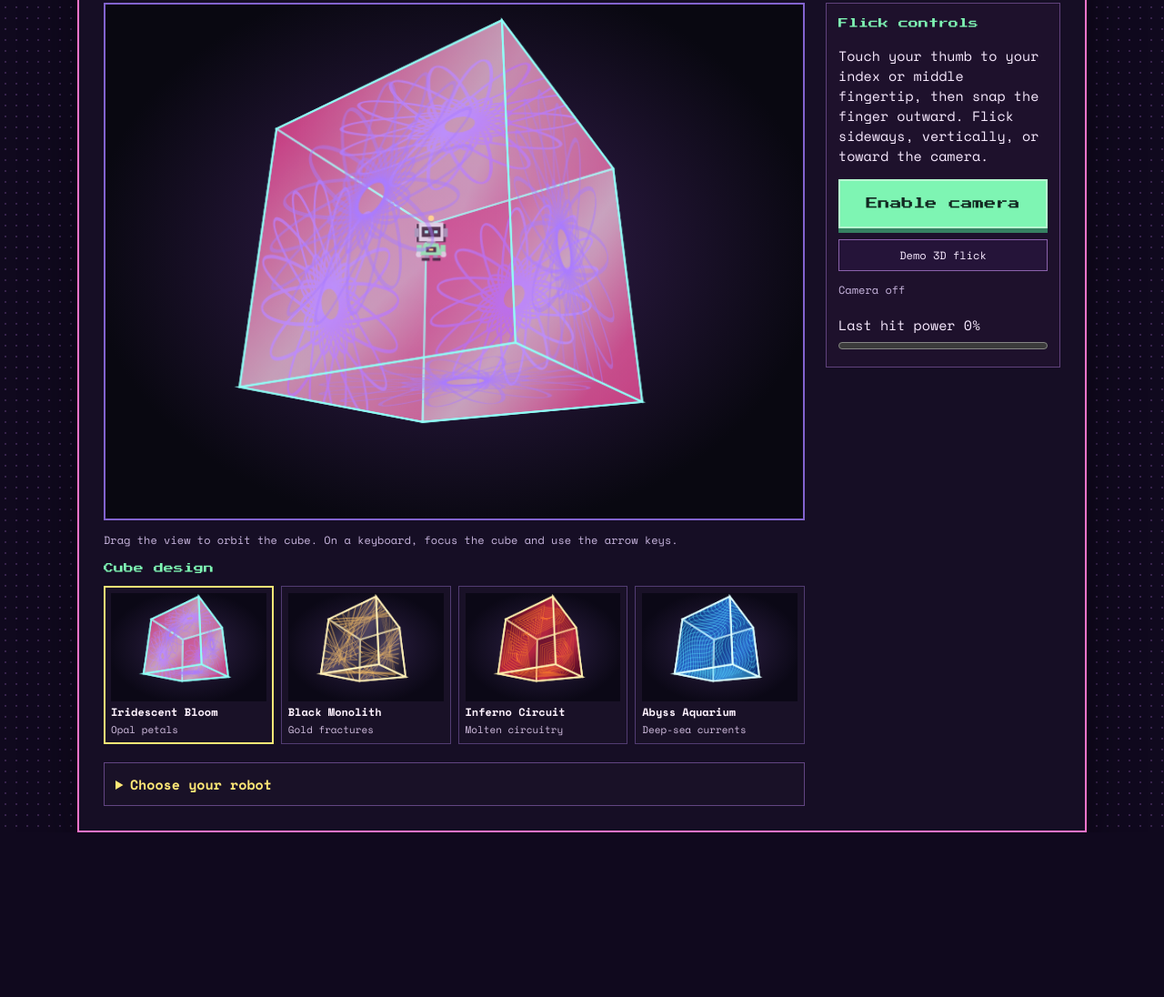
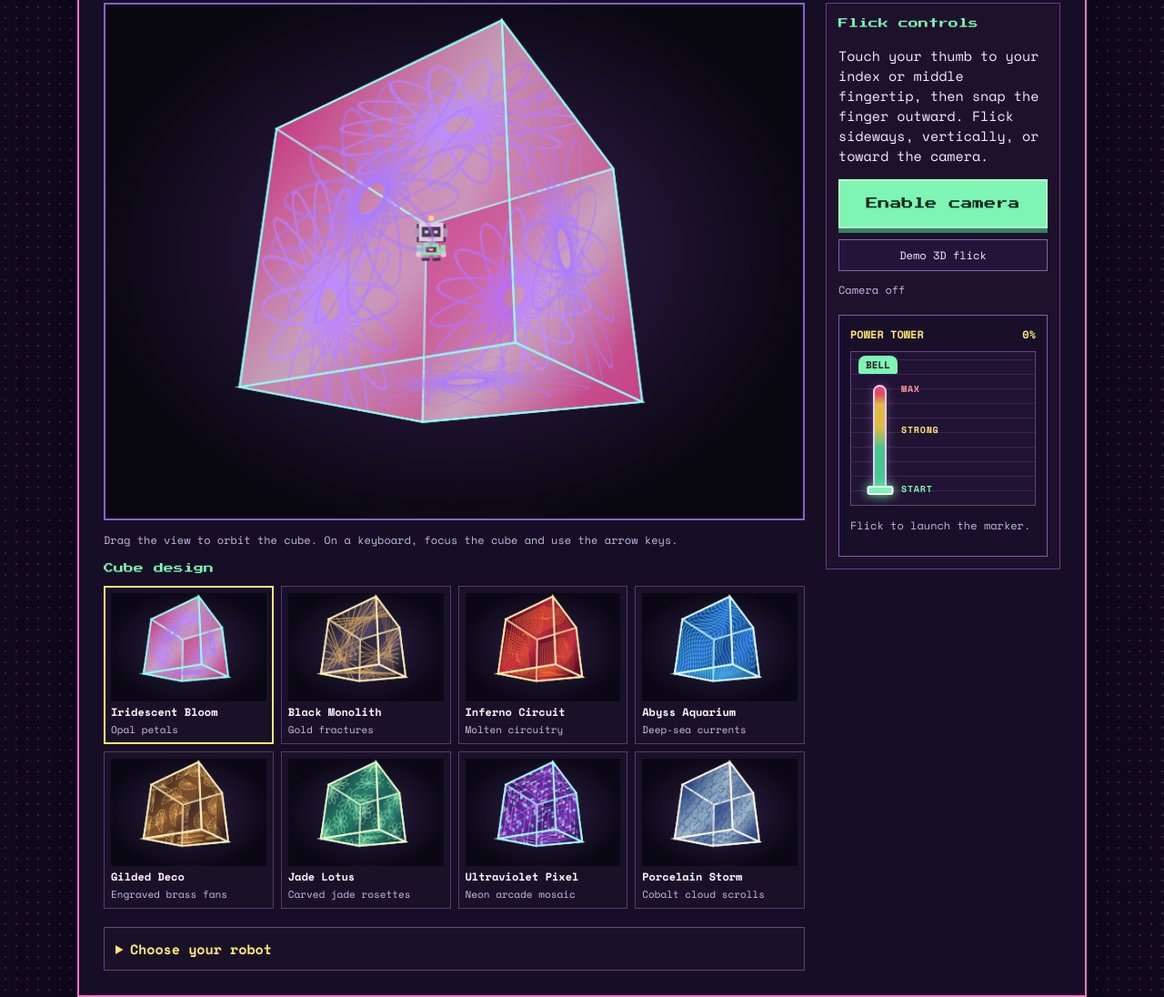
Before and after one commit to srivastavaprisha29-ops/Robomaze, a plain HTML site: page punch-pro.html in a window 1280 px wide. Shown: the part 142-1238 px from the top of the page at 91% size. Before the commit the page ends 1057 px from the top, so only its background shows below. Drawn offline with nearby package versions, Linux system fonts and the light colour scheme.

Commit message:
Add four cube designs and a carnival power tower

```diff
--- a/pro-cube.mjs
+++ b/pro-cube.mjs
@@ -3,6 +3,10 @@ export const materials = [
   { name: 'Black Monolith', design: 'Gold fractures', colors: ['#171522','#655a77','#f4bc65','#fff0b8'] },
   { name: 'Inferno Circuit', design: 'Molten circuitry', colors: ['#620620','#fa304a','#ff882b','#fff0ae'] },
   { name: 'Abyss Aquarium', design: 'Deep-sea currents', colors: ['#073c8a','#297bfc','#5feeff','#ddffff'] },
+  { name: 'Gilded Deco', design: 'Engraved brass fans', colors: ['#332019','#aa6b2b','#ffcc73','#fff0bf'] },
+  { name: 'Jade Lotus', design: 'Carved jade rosettes', colors: ['#124846','#2aa780','#a9f8bd','#eaffd3'] },
+  { name: 'Ultraviolet Pixel', design: 'Neon arcade mosaic', colors: ['#291360','#7f37cf','#f89bff','#a9ffff'] },
+  { name: 'Porcelain Storm', design: 'Cobalt cloud scrolls', colors: ['#1c428d','#d6f4ff','#12448c','#fff8e6'] },
 ];
 
 const corners = [[-1,-1,-1],[1,-1,-1],[1,1,-1],[-1,1,-1],[-1,-1,1],[1,-1,1],[1,1,1],[-1,1,1]];
@@ -45,17 +49,55 @@ function artwork(ctx, index, w, h, colors) {
       polygon(ctx, [[w*.16+d,h*.09+d],[w*.84-d,h*.09+d],[w*.84-d,h*.65-d/2],[w*.58,h*.91-d],[w*.16+d,h*.68-d/2]]);
       ctx.stroke();
     }
-  } else {
+  } else if (index === 3) {
     for(let i=0;i<15;i++) {
       ctx.beginPath();
       ctx.moveTo(0,i*17);
       ctx.bezierCurveTo(w*.32,i*17-72,w*.65,i*17+67,w,i*17-15);
       ctx.stroke();
     }
+  } else if (index === 4) {
+    for (const [x,y] of [[55,188],[165,188],[110,109],[55,30],[165,30]]) {
+      ctx.beginPath();
+      for (let ray=0;ray<=8;ray++) {
+        const angle=Math.PI+ray*Math.PI/8;
+        ctx.moveTo(x,y);ctx.lineTo(x+Math.cos(angle)*45,y+Math.sin(angle)*45);
+      }
+      ctx.stroke();
+      ctx.beginPath();ctx.arc(x,y,45,Math.PI,2*Math.PI);ctx.stroke();
+    }
+  } else if (index === 5) {
+    for(const [x,y] of [[110,110],[23,23],[197,23],[23,197],[197,197]]) {
+      ctx.save();ctx.translate(x,y);
+      for(let petal=0;petal<8;petal++){
+        ctx.rotate(Math.PI/4);
+        ctx.beginPath();ctx.moveTo(0,0);
+        ctx.quadraticCurveTo(-24,-24,0,-49);
+        ctx.quadraticCurveTo(24,-24,0,0);ctx.stroke();
+      }
+      ctx.restore();
+    }
+  } else if (index === 6) {
+    for(let y=0;y<11;y++)for(let x=0;x<11;x++){
+      if ((x*7+y*11)%9>3)continue;
+      ctx.fillStyle=colors[(x+y)%3+1];
+      ctx.fillRect(x*20+3,y*20+3,14,14);
+    }
+    ctx.strokeRect(32,32,156,156);ctx.strokeRect(65,65,90,90);
+  } else {
+    for(let i=0;i<5;i++){
+      ctx.beginPath();ctx.moveTo(0,22+i*44);
+      for(let j=0;j<4;j++){
+        const x=j*55,y=22+i*44;
+        ctx.bezierCurveTo(x+10,y-33,x+46,y-33,x+43,y-4);
+        ctx.bezierCurveTo(x+40,y+17,x+15,y+1,x+55,y);
+      }
+      ctx.stroke();
+    }
   }
 }
 
-export function drawProCube(ctx, index, yaw, pitch, robot, collision, paintRobot) {
+export function drawProCube(ctx, index, yaw, pitch, robot, collision, paintRobot, burst = 0) {
   const {width:w,height:h} = ctx.canvas;
   const colors=materials[index].colors;
   const project = ([x,y,z]) => {
@@ -84,6 +126,32 @@ export function drawProCube(ctx, index, yaw, pitch, robot, collision, paintRobot
     ctx.lineWidth=2.8;
     artwork(ctx,index,220,220,colors);
     ctx.restore();
+    if (burst > 0) {
+      ctx.save();
+      polygon(ctx,screen);
+      ctx.clip();
+      ctx.transform((b[0]-a[0])/220,(b[1]-a[1])/220,(d[0]-a[0])/220,(d[1]-a[1])/220,a[0],a[1]);
+      ctx.globalAlpha = Math.min(.9, burst * 1.8);
+      ctx.lineWidth = 5;
+      const shift = (1-burst)*120;
+      for (let lane=0; lane<7; lane++) {
+        const y=lane*39-30;
+        ctx.strokeStyle=['#f9ff67','#ff53bd','#55fff1','#ad8cff'][ (lane+i)%4 ];
+        ctx.shadowColor=ctx.strokeStyle;
+        ctx.shadowBlur=10;
+        ctx.beginPath();
+        ctx.moveTo(-150,y+shift);
+        ctx.lineTo(28+lane*7,y+shift);
+        ctx.lineTo(28+lane*7,y+shift-26);
+        ctx.lineTo(137+lane*6,y+shift-26);
+        ctx.lineTo(137+lane*6,y+shift+5);
+        ctx.lineTo(370,y+shift+5);
+        ctx.stroke();
+      }
+      ctx.restore();
+    }
+    ctx.save();
+    ctx.restore();
     polygon(ctx,screen);
     ctx.strokeStyle=colors[3];
     ctx.lineWidth=collision?.face===i ? 2+collision.strength*8 : 2;
--- a/punch-pro.html
+++ b/punch-pro.html
@@ -35,8 +35,17 @@
           <button class="secondary" id="pro-demo">Demo 3D flick</button>
         </div>
         <p class="camera-label" id="pro-status" role="status">Camera off</p>
-        <label for="pro-power">Last hit power <output id="pro-value">0%</output></label>
-        <progress class="punch-meter" id="pro-power" max="100" value="0"></progress>
+        <div class="strike-score">
+          <div class="strike-label">POWER TOWER <output id="pro-value">0%</output></div>
+          <div class="strike-tower" id="strike-tower" aria-hidden="true">
+            <div class="strike-bell">BELL</div>
+            <div class="strike-track"><span id="strike-marker"></span></div>
+            <span class="strike-tier strike-red">MAX</span>
+            <span class="strike-tier strike-yellow">STRONG</span>
+            <span class="strike-tier strike-green">START</span>
+          </div>
+          <p id="strike-result" class="hint" role="status">Flick to launch the marker.</p>
+        </div>
       </aside>
     </div>
   </section>
--- a/punch-pro.mjs
+++ b/punch-pro.mjs
@@ -14,6 +14,13 @@ const detect=createFlickDetector({depth:true});
 const position=[0,0,0];
 let velocity=[0,0,0];
 let yaw=.58, pitch=-.4, material=0, collision=null, last, frame, drag=null, live=false;
+const tower=get('strike-tower');
+const marker=get('strike-marker');
+const result=get('strike-result');
+const reduceMotion=matchMedia('(prefers-reduced-motion: reduce)');
+let strike=null;
+let markerLevel=0;
+let burst=0;
 let demo=0;
 const status=message=>{if(get('pro-status').textContent!==message)get('pro-status').textContent=message;};
 
@@ -42,8 +49,12 @@ materials.forEach(({name,design},i)=>{
 function launch({x,y,z,power}) {
   velocity=viewDirection([x,y,z],yaw,pitch).map(component=>component*(3.2+power*8));
   const percent=Math.round(power*100);
-  get('pro-power').value=percent;
   get('pro-value').value=percent+'%';
+  strike={target:Math.min(1.06,power/.86),elapsed:0,power};
+  markerLevel=0;
+  burst=0;
+  tower.dataset.tier='green';
+  result.textContent='Marker climbing…';
 }
 
 function orbit(dx,dy) {
@@ -88,19 +99,34 @@ get('pro-demo').onclick=()=>{
   position.fill(0);
   collision=null;
   const directions=[[1,0,0],[0,-1,0],[0,0,-1],[-1,0,0],[0,1,0],[0,0,1]];
-  const [x,y,z]=directions[demo++%directions.length];
-  launch({x,y,z,power:.68});
+  const [x,y,z]=directions[demo%directions.length];
+  const power=[.28,.62,.89,.99][demo++%4];
+  launch({x,y,z,power});
 };
 
 function animate(now) {
   const dt=Math.min(.033,(now-(last??now))/1000);
   last=now;
+  if(strike){
+    strike.elapsed+=dt;
+    const progress=reduceMotion.matches?1:Math.min(1,strike.elapsed/.62);
+    markerLevel=strike.target*(1-(1-progress)**2);
+    marker.style.bottom=(Math.min(1.06,markerLevel)*100)+'%';
+    tower.dataset.tier=markerLevel>=1?'red':markerLevel>=.45?'yellow':'green';
+    if(progress===1){
+      const overdrive=strike.power>=.95;
+      result.textContent=overdrive?'OVERDRIVE · maze burst!':strike.target>=1?'Bell rung!':strike.target>=.45?'Strong hit':'Light hit';
+      if(overdrive && !reduceMotion.matches)burst=1;
+      strike=null;
+    }
+  }
+  burst=Math.max(0,burst-dt/1.35);
   if(collision)collision.strength-=dt*2;
   collision=advanceBody(position,velocity,dt) ?? (collision?.strength>0?collision:null);
   ctx.clearRect(0,0,canvas.width,canvas.height);
   drawProCube(ctx,material,yaw,pitch,position,collision,(x,y,size)=>{
     drawCast(ctx, selectedRobot(), x-size/2, y-size/2, size);
-  });
+  },burst);
   frame=requestAnimationFrame(animate);
 }
 window.addEventListener('pagehide',()=>{camera.stop();cancelAnimationFrame(frame);});
--- a/style.css
+++ b/style.css
@@ -87,3 +87,14 @@ footer{color:var(--muted);margin-top:12px;font-size:8px}footer a{color:var(--min
 .cast-picker summary{padding:12px;cursor:pointer;color:var(--yellow);font-weight:700}
 .cast-picker .cube-picker{padding:0 10px 10px}
 .cast-option canvas{max-width:96px;margin:0 auto}
+
+.strike-score{padding:12px;border:1px solid #805ca6;background:#180f29}
+.strike-label{display:flex;justify-content:space-between;gap:8px;color:var(--yellow);font-weight:700;font-size:12px}
+.strike-tower{--strike-color:#7ef5b3;position:relative;height:170px;margin:10px 0 0;border:1px solid #674681;background:repeating-linear-gradient(0deg,#211333 0 15px,#3b2450 15px 16px)}
+.strike-tower[data-tier=yellow]{--strike-color:#ffe776}
+.strike-tower[data-tier=red]{--strike-color:#ff637e}
+.strike-track{position:absolute;left:24px;top:36px;bottom:14px;width:15px;border:2px solid #e9caff;border-radius:9px;background:linear-gradient(to top,#44c790 0 40%,#dfbb41 61% 83%,#e14e63 92%);box-shadow:0 0 12px #c8a5ff55}
+#strike-marker{position:absolute;bottom:0;left:50%;width:29px;height:10px;transform:translate(-50%,50%);border-radius:3px;background:var(--strike-color);border:2px solid #fff;box-shadow:0 0 12px var(--strike-color)}
+.strike-bell{position:absolute;left:8px;top:4px;font-size:11px;color:#271532;background:var(--strike-color);padding:2px 8px;border-radius:8px 8px 2px 2px;font-weight:700}
+.strike-tier{position:absolute;left:55px;font-size:10px;letter-spacing:.08em;font-weight:700}
+.strike-red{top:33px;color:#ff91a4}.strike-yellow{top:78px;color:#ffe776}.strike-green{bottom:10px;color:#7ef5b3}
```
Also changed, not shown: 1 other file.
